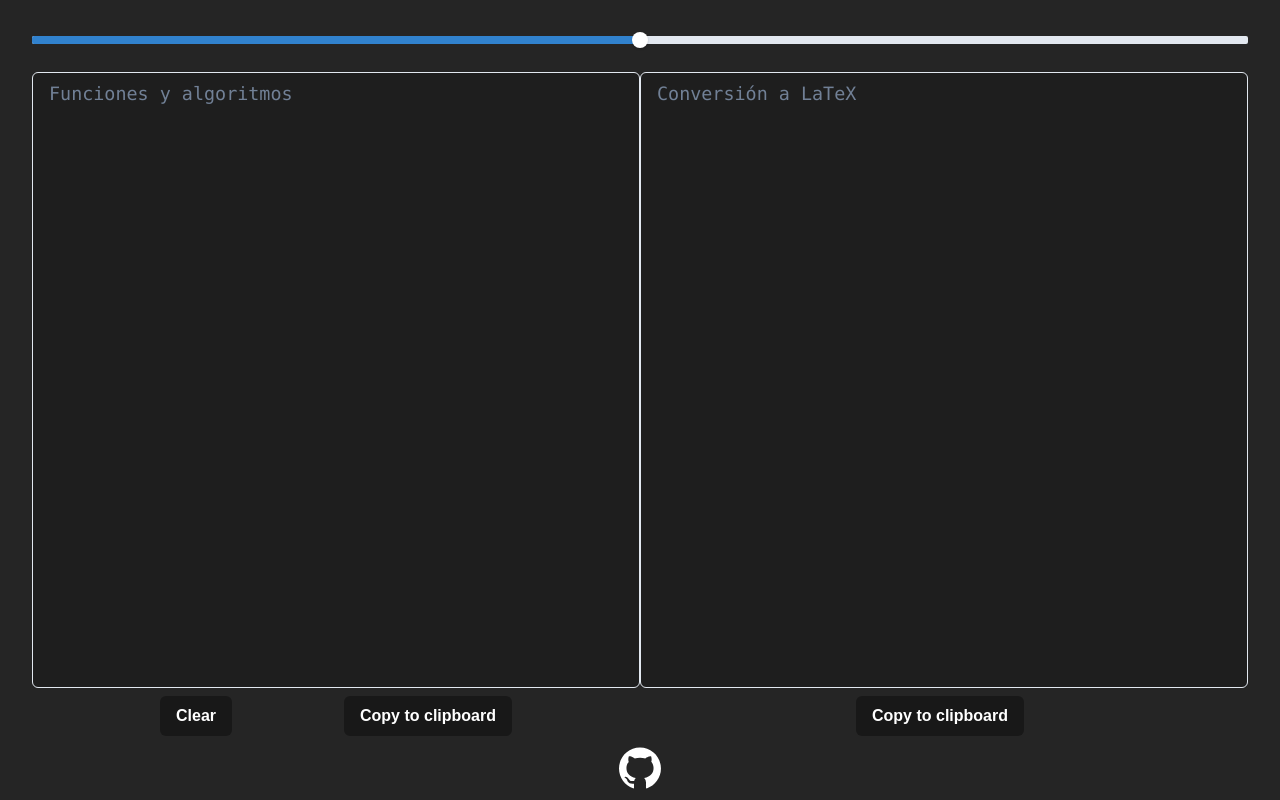
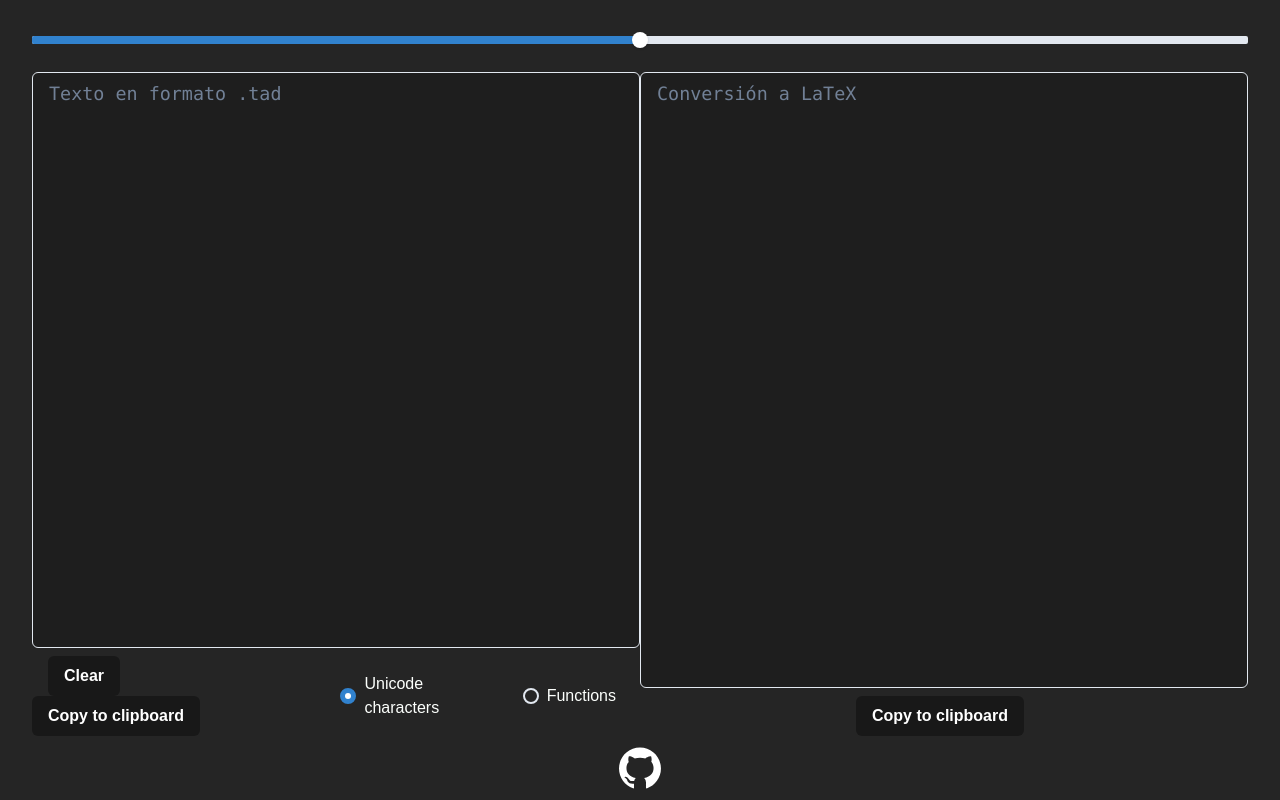
Before and after one commit to f7olivera/tad2latex, a Next.js app: page / in a window 1280 px wide. Built offline with nearby package versions, Linux system fonts and the light colour scheme.

Commit message:
Add conversion of unicode characters only

```diff
--- a/pages/index.tsx
+++ b/pages/index.tsx
@@ -4,30 +4,50 @@ import styles from '../styles/Home.module.css'
 import {
   Box,
   Button,
-  Flex, Icon,
+  Flex, Icon, Radio,
+  RadioGroup,
   Slider,
   SliderFilledTrack,
   SliderThumb,
-  SliderTrack,
+  SliderTrack, Stack,
   Textarea,
   VStack
 } from "@chakra-ui/react";
 import React, { ChangeEvent, UIEvent } from "react";
 import { unicode2latex, convertInterfaceFunction, convertAlgorithmFunction } from "../utils/utils";
 import { AiFillGithub } from "react-icons/ai";
+import { unicodeLatexCharacters } from "../utils/constants";
 
 const Home: NextPage = () => {
+  const [mode, setMode] = React.useState("unicode");
   const [output, setOutput] = React.useState("");
   const [fontSize, setFontSize] = React.useState(1.15);
   const [textAreaSize, setTextareaSize] = React.useState(50);
   const [ignoreScroll, setIgnoreScroll] = React.useState(false);
 
+  React.useEffect(() => {
+    convertInput((document.querySelector('#tad-textarea') as HTMLTextAreaElement)?.value);
+  }, [mode]);
+
   const handleInput = (e: ChangeEvent<HTMLTextAreaElement>) => {
-    const input = (e.target.value).trim().replace(/\n+$/, '').split('---\n');
-    setOutput(input.map((functionInput) =>
+    const input = (e.target.value).trim().replace(/\n+$/, '');
+    convertInput(input);
+  }
+
+  const convertInput = (input : string) => {
+    if (mode === 'unicode') {
+      let output = input;
+      unicodeLatexCharacters.forEach(([unicodeCharacter, latexEquivalent]) => {
+        console.log(unicodeCharacter)
+        output = output.replaceAll(unicodeCharacter, latexEquivalent);
+      });
+      setOutput(output);
+    } else {
+      setOutput(input.split('---\n').map((functionInput) =>
         functionInput && unicode2latex(/pre *≡/i.test(functionInput) ?
           convertInterfaceFunction(functionInput.trim()) :
-        convertAlgorithmFunction(functionInput.trim()) )).join('\n\n'));
+          convertAlgorithmFunction(functionInput.trim()))).join('\n\n'));
+    }
   }
 
   const handleScroll = (e: UIEvent<HTMLTextAreaElement>) => {
@@ -69,11 +89,12 @@ const Home: NextPage = () => {
                       spellCheck={false}
                       fontSize='inherit'
                       color='inherit'
-                      placeholder="Funciones y algoritmos"
+                      placeholder="Texto en formato .tad"
                       onChange={handleInput}
                       onScroll={handleScroll}/>
-            <Flex width='100%' fontFamily='sans-serif' justifyContent='space-evenly'>
-              <Button colorScheme='blackAlpha' ml={4}
+            <Flex width='100%' fontFamily='sans-serif' justifyContent='space-between'>
+              <Box>
+                <Button colorScheme='blackAlpha' mx={4}
                         onClick={() => {
                           const tadTextarea: HTMLTextAreaElement = document.querySelector('#tad-textarea')!;
                           const latexTextarea: HTMLTextAreaElement = document.querySelector('#latex-textarea')!;
@@ -90,10 +111,18 @@ const Home: NextPage = () => {
                         }}>
                   Copy to clipboard
                 </Button>
+              </Box>
+              <RadioGroup onChange={setMode} value={mode} mx={4} display='flex' alignItems='center'>
+                <Stack direction='row'>
+                  <Radio value='unicode' px={2}>Unicode characters</Radio>
+                  <Radio value='functions' px={2}>Functions</Radio>
+                </Stack>
+              </RadioGroup>
             </Flex>
           </VStack>
           <VStack width={`${100 - textAreaSize}%`}>
-            <Textarea width='100%' height='100%' readOnly={true} resize='none' id='latex-textarea' colorScheme='blackAlpha'
+            <Textarea width='100%' height='100%' readOnly={true} resize='none' id='latex-textarea'
+                      colorScheme='blackAlpha'
                       backgroundColor='editor'
                       spellCheck={false}
                       fontSize='inherit'
@@ -116,13 +145,15 @@ const Home: NextPage = () => {
       </main>
 
       <footer className={styles.footer}>
+        <div>
           <a
             href="https://github.com/f7olivera/tad2latex"
             target="_blank"
             rel="noopener noreferrer"
           >
-          <Icon as={AiFillGithub} color='white' fontSize='xxx-large' />
+            <Icon as={AiFillGithub} color='white' fontSize='xxx-large'/>
           </a>
+        </div>
       </footer>
     </div>
   )
```
Lines whose indentation alone changed are shown as unchanged.
